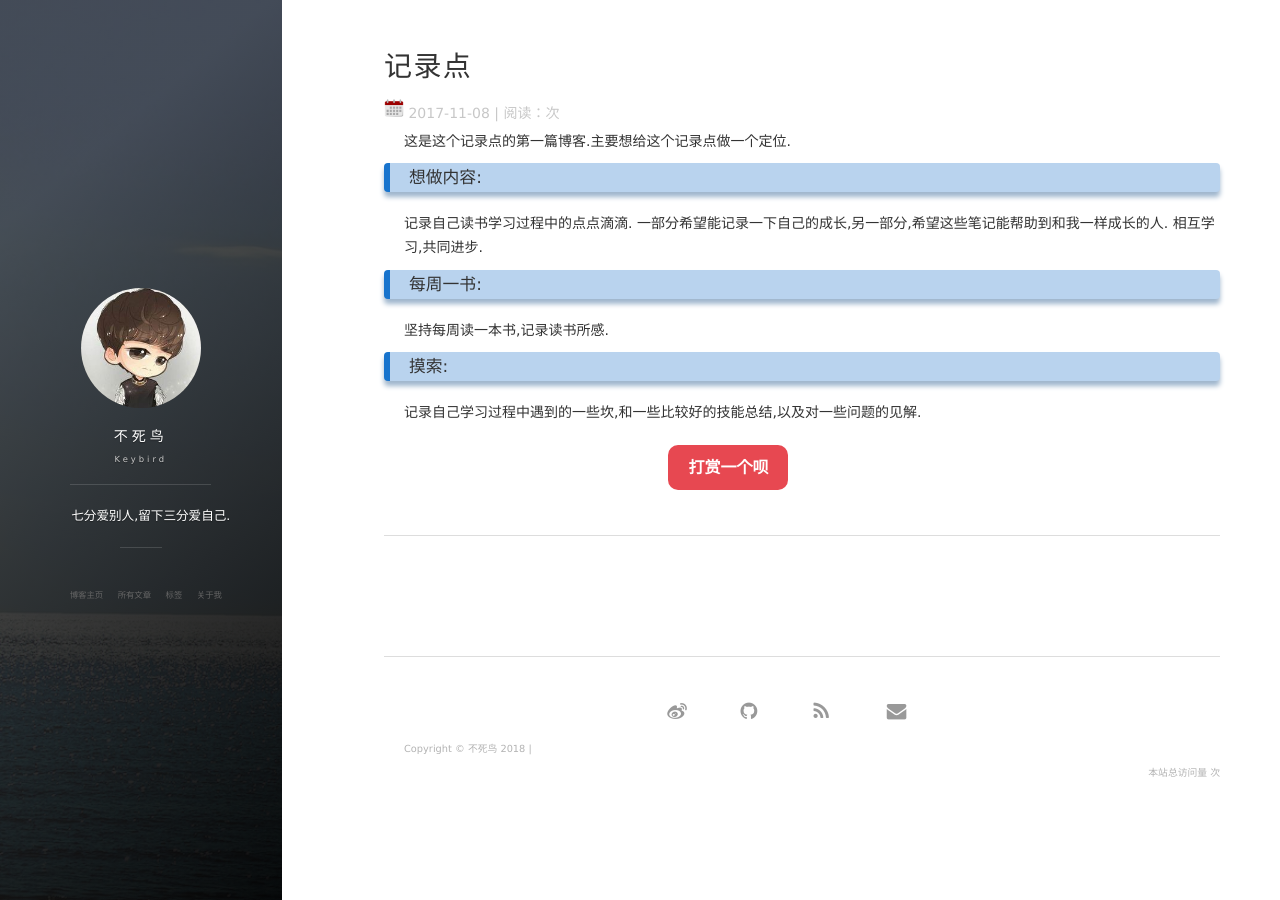
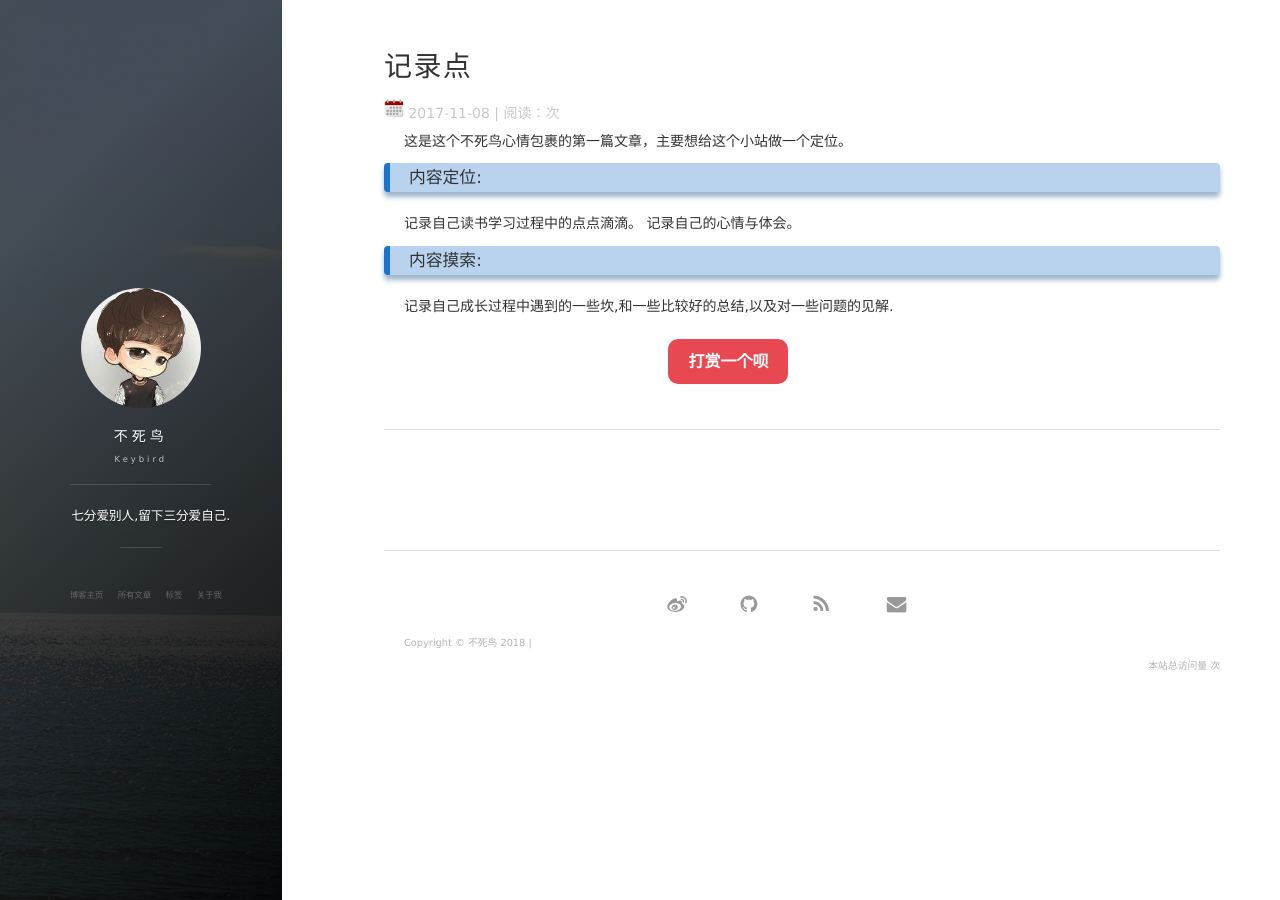
Before and after one commit to Keybird0/Keybird0.github.io, a Jekyll site: the page built from _posts/2017-11-08-序曲.md, in a window 1280 px wide. Built offline with Jekyll 4.4.1, drawn with Linux system fonts in a browser that asks for light colours; nearby versions of some CDN libraries; comment, search, counter and statistics services are not loaded.

Commit message:
Update 2017-11-08-序曲.md

```diff
--- a/_posts/2017-11-08-序曲.md
+++ b/_posts/2017-11-08-序曲.md
@@ -6,15 +6,13 @@ description: "关于本站"
 tag: 本站概述
 ---
 
-这是这个记录点的第一篇博客.主要想给这个记录点做一个定位.
-### 想做内容:
+这是这个不死鸟心情包裹的第一篇文章，主要想给这个小站做一个定位。
 
-记录自己读书学习过程中的点点滴滴. 一部分希望能记录一下自己的成长,另一部分,希望这些笔记能帮助到和我一样成长的人. 相互学习,共同进步.
+### 内容定位:
 
-### 每周一书:
+记录自己读书学习过程中的点点滴滴。 记录自己的心情与体会。
 
-坚持每周读一本书,记录读书所感.
 
-### 摸索:
+### 内容摸索:
 
-记录自己学习过程中遇到的一些坎,和一些比较好的技能总结,以及对一些问题的见解.
+记录自己成长过程中遇到的一些坎,和一些比较好的总结,以及对一些问题的见解.
```
